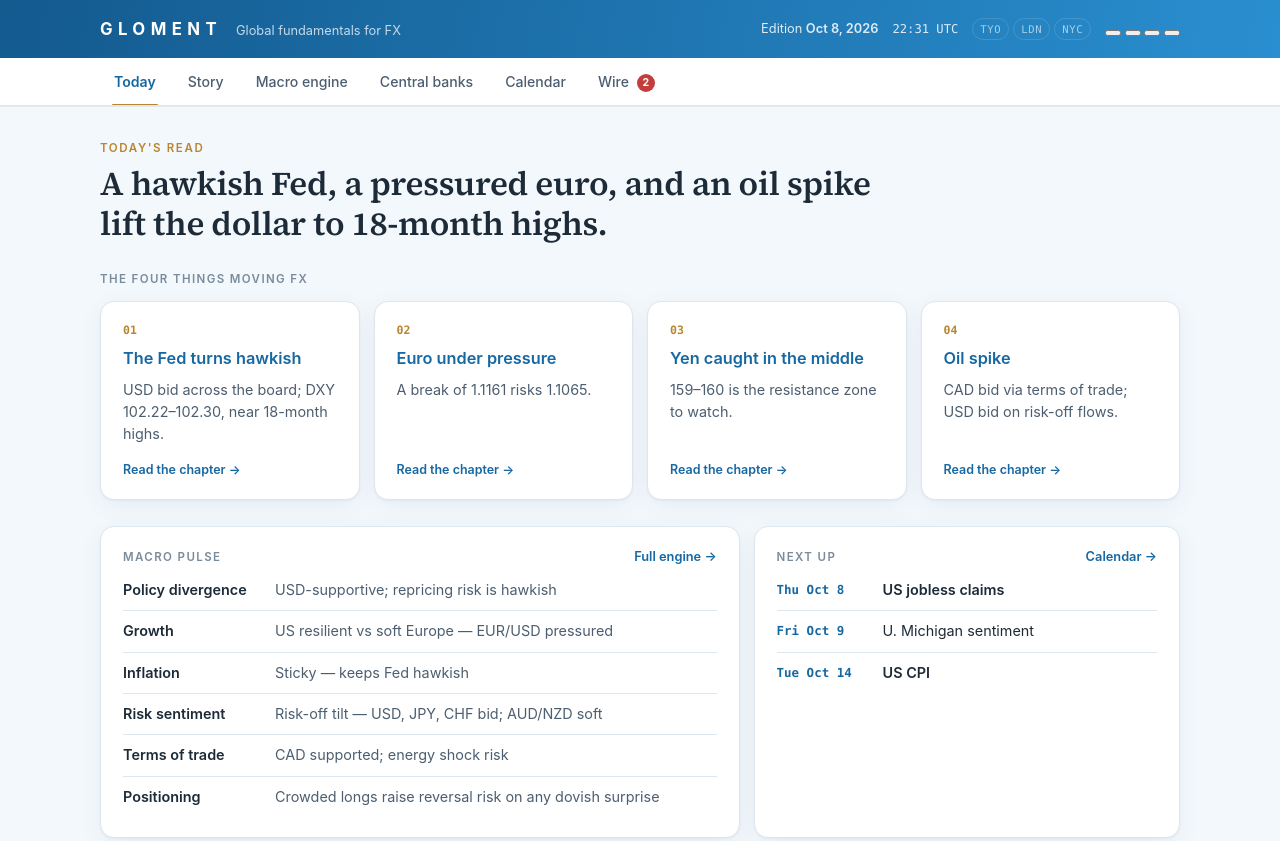
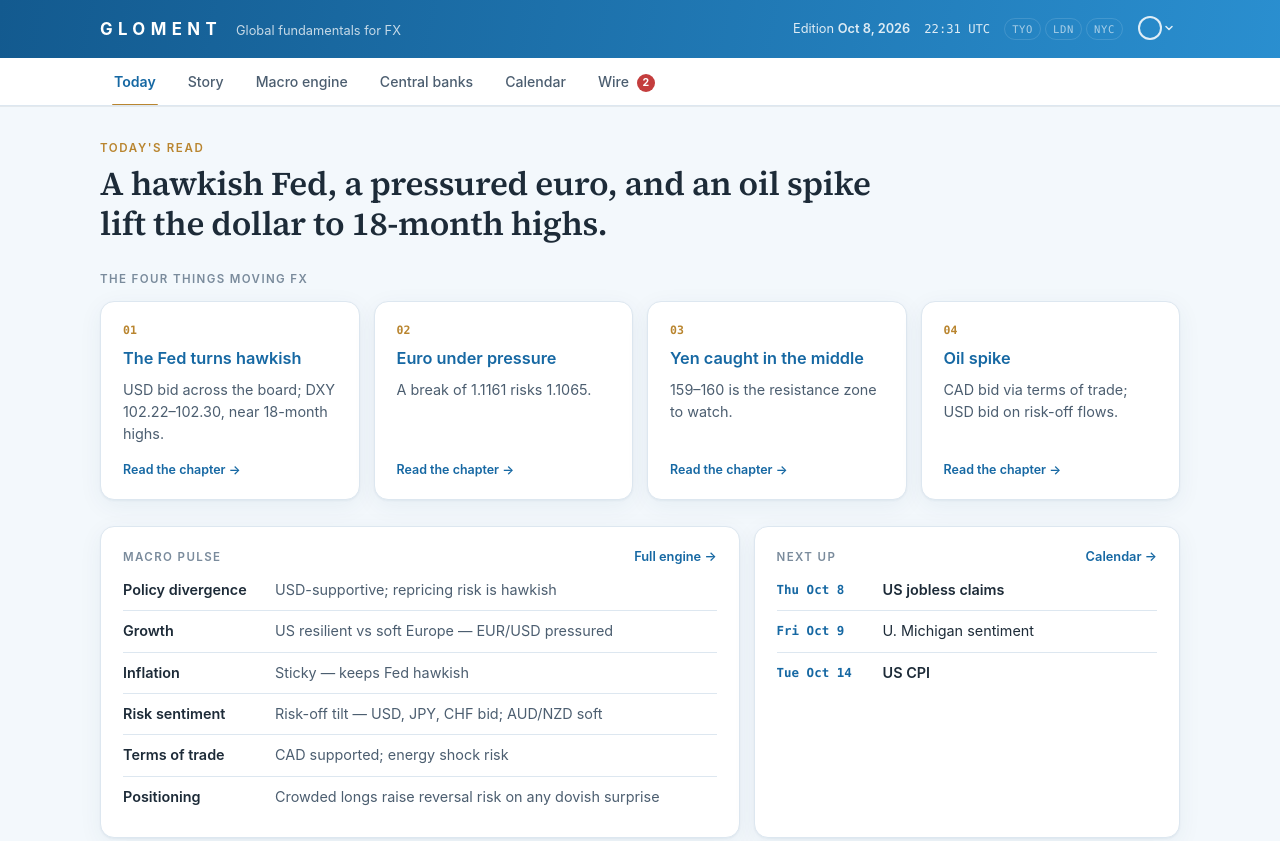
Before and after one commit to ramismadi/Gloment, a plain HTML site: page index.html in a window 1280 px wide. Shown: the top 841 px of the page. Drawn offline with Linux system fonts and the light colour scheme.

Commit message:
fix: restore Claude theme dropdown + schemes, keep icon and no-store fetch

```diff
--- a/index.html
+++ b/index.html
@@ -15,7 +15,7 @@
 <link rel="preconnect" href="https://fonts.googleapis.com">
 <link rel="preconnect" href="https://fonts.gstatic.com" crossorigin>
 <link rel="stylesheet" href="https://fonts.googleapis.com/css2?family=Inter:wght@400;500;600;700&family=Source+Serif+4:opsz,wght@8..60,500;8..60,600&display=swap">
-<link rel="stylesheet" href="assets/style.css">
+<link rel="stylesheet" href="assets/style.css?v=4">
 <script>
   /* Apply the saved theme before first paint (no flash). */
   try {
@@ -23,7 +23,7 @@
     if (t) document.documentElement.setAttribute('data-theme', t);
   } catch (e) {}
 </script>
-<script src="assets/app.js" defer></script>
+<script src="assets/app.js?v=4" defer></script>
 </head>
 <body>
 
@@ -38,11 +38,12 @@
       <span class="edition">Edition <b id="edition-date">—</b></span>
       <span class="clock mono" id="clock-utc" title="UTC time">--:-- UTC</span>
       <span id="sessions" class="sessions" aria-label="FX session status"></span>
-      <div class="theme-picker" role="radiogroup" aria-label="Color theme" id="theme-picker">
-        <button type="button" role="radio" data-theme-opt="alpine"   title="Alpine — sky &amp; gold"   aria-label="Alpine theme"></button>
-        <button type="button" role="radio" data-theme-opt="ivory"    title="Ivory — navy &amp; brass"  aria-label="Ivory theme"></button>
-        <button type="button" role="radio" data-theme-opt="sage"     title="Sage — forest &amp; sand"  aria-label="Sage theme"></button>
-        <button type="button" role="radio" data-theme-opt="midnight" title="Midnight — dark desk"      aria-label="Midnight theme"></button>
+      <div class="theme-menu" id="theme-menu">
+        <button type="button" class="theme-btn" id="theme-btn" aria-haspopup="menu" aria-expanded="false" aria-controls="theme-list" aria-label="Color scheme" title="Color scheme">
+          <span class="tm-swatch" id="theme-swatch" aria-hidden="true"></span>
+          <svg class="tm-caret" width="10" height="10" viewBox="0 0 10 10" aria-hidden="true"><path d="M2 3.5l3 3 3-3" fill="none" stroke="currentColor" stroke-width="1.5" stroke-linecap="round" stroke-linejoin="round"/></svg>
+        </button>
+        <div class="theme-list" id="theme-list" role="menu" aria-label="Color theme" hidden></div>
       </div>
     </div>
   </div>
```
